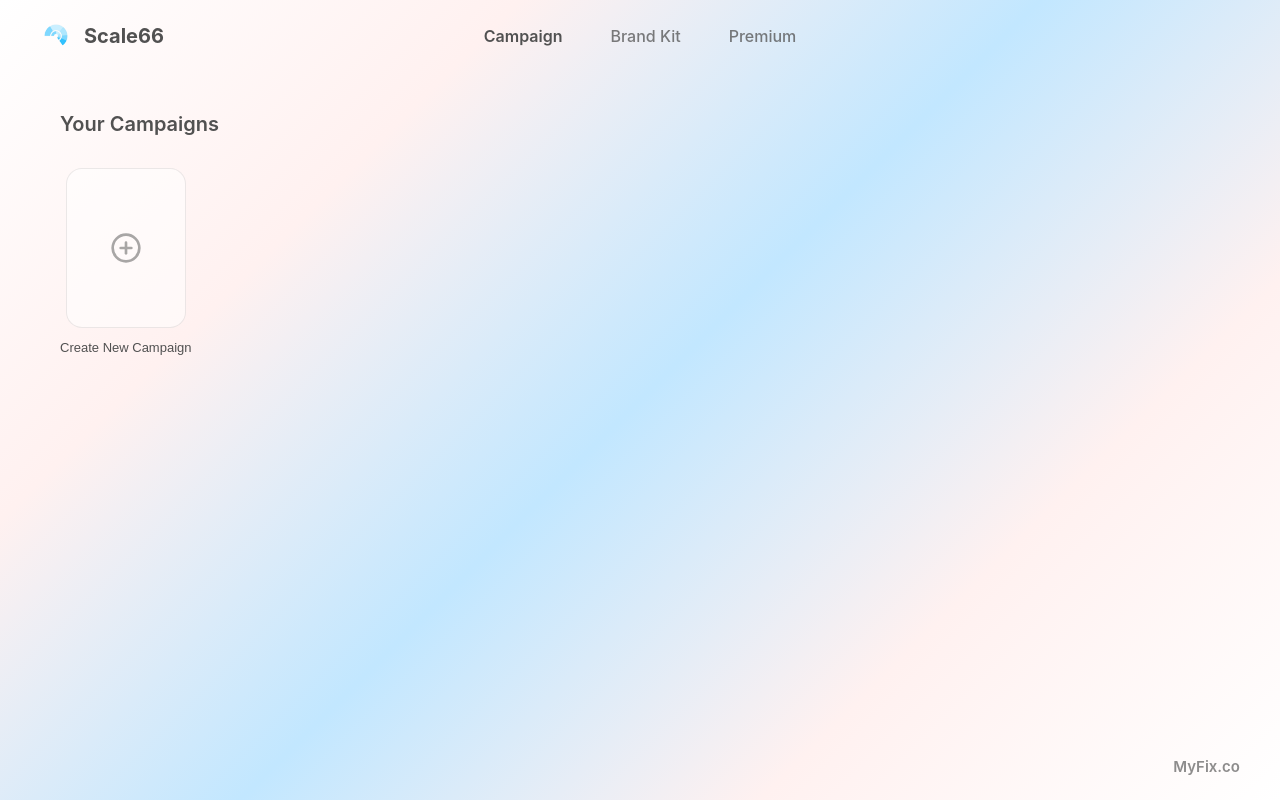
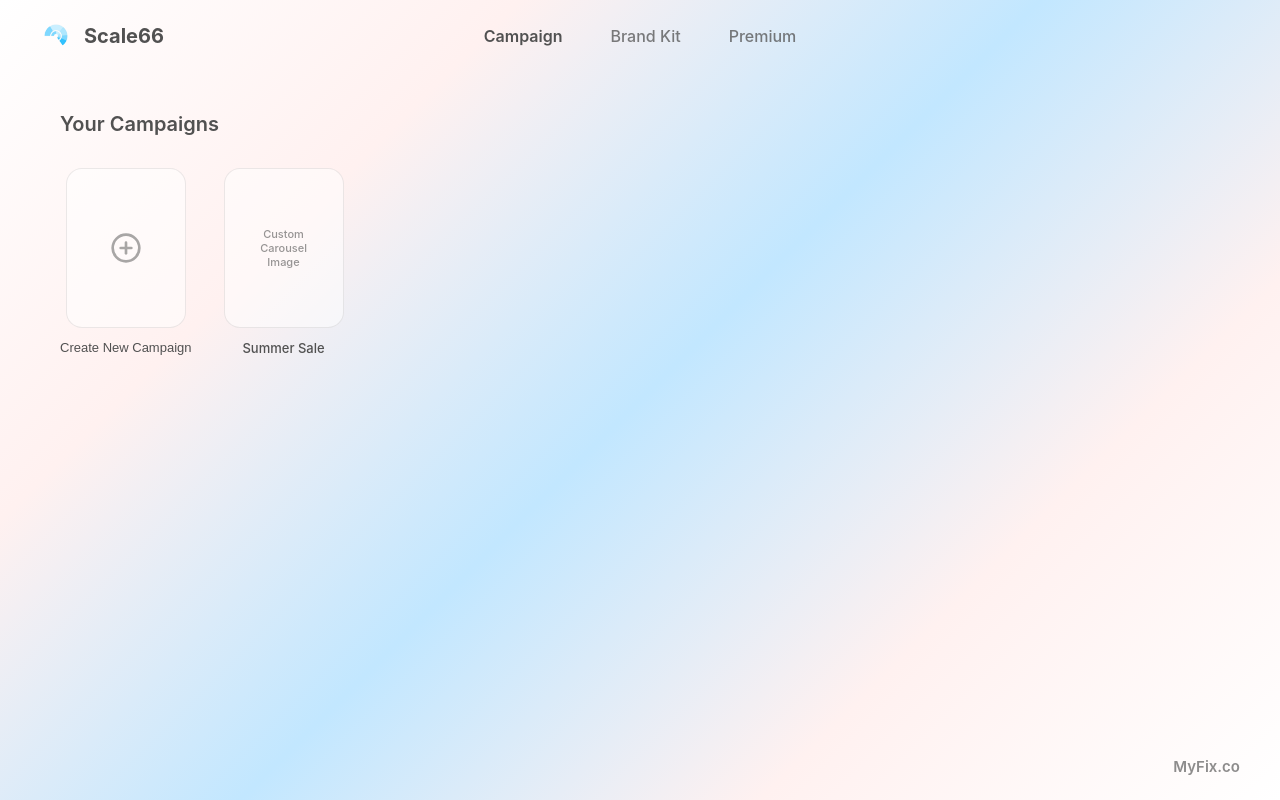
Before and after one commit to scale66-calvin-senior-project/scale66-frontend, a Next.js app in the folder frontend/: page /campaigns in a window 1280 px wide. Built offline with nearby package versions, Linux system fonts and the light colour scheme.

Commit message:
campaign container flips

```diff
--- a/frontend/src/features/campaigns/components/CampaignCard/CampaignCard.module.css
+++ b/frontend/src/features/campaigns/components/CampaignCard/CampaignCard.module.css
@@ -4,12 +4,28 @@
   align-items: center;
   gap: 12px;
   cursor: pointer;
-  position: relative;
+  perspective: 1000px;
 }
 
-.imageContainer {
+.cardInner {
   width: 120px;
   height: 160px;
+  position: relative;
+  transform-style: preserve-3d;
+  transition: transform 0.6s ease;
+}
+
+.cardInner.flipped {
+  transform: rotateY(180deg);
+}
+
+.cardFront,
+.cardBack {
+  position: absolute;
+  width: 100%;
+  height: 100%;
+  backface-visibility: hidden;
+  -webkit-backface-visibility: hidden;
   border-radius: 16px;
   background: rgba(255, 255, 255, 0.5);
   border: 1px solid rgba(0, 0, 0, 0.08);
@@ -17,15 +33,22 @@
   flex-direction: column;
   align-items: center;
   justify-content: center;
-  gap: 8px;
-  transition: transform 0.2s ease, box-shadow 0.2s ease, background 0.2s ease;
-  overflow: hidden;
+  transition: box-shadow 0.2s ease, background 0.2s ease;
 }
 
-.card:hover .imageContainer {
-  transform: translateY(-2px);
+.cardFront {
+  gap: 8px;
+}
+
+.card:hover .cardFront {
   box-shadow: 0 8px 24px rgba(0, 0, 0, 0.08);
   background: rgba(255, 255, 255, 0.7);
+}
+
+.cardBack {
+  transform: rotateY(180deg);
+  padding: 12px;
+  gap: 8px;
 }
 
 .placeholder {
@@ -42,6 +65,7 @@
   width: 100%;
   height: 100%;
   object-fit: cover;
+  border-radius: 16px;
 }
 
 .name {
@@ -55,8 +79,44 @@
   white-space: nowrap;
 }
 
+.actionButton {
+  width: 100%;
+  padding: 10px 16px;
+  font-size: 13px;
+  font-weight: 500;
+  color: #515151;
+  background: rgba(255, 255, 255, 0.6);
+  border: 1px solid rgba(0, 0, 0, 0.06);
+  border-radius: 8px;
+  cursor: pointer;
+  transition: background 0.15s ease, transform 0.15s ease;
+}
+
+.actionButton:hover {
+  background: rgba(255, 255, 255, 0.9);
+  transform: scale(1.02);
+}
+
+.postButton {
+  background: rgba(102, 197, 135, 0.15);
+  border-color: rgba(102, 197, 135, 0.3);
+}
+
+.postButton:hover {
+  background: rgba(102, 197, 135, 0.25);
+}
+
+.deleteButton {
+  background: rgba(220, 53, 69, 0.1);
+  border-color: rgba(220, 53, 69, 0.2);
+}
+
+.deleteButton:hover {
+  background: rgba(220, 53, 69, 0.18);
+}
+
 @media (max-width: 768px) {
-  .imageContainer {
+  .cardInner {
     width: 100px;
     height: 140px;
   }
@@ -65,4 +125,9 @@
     font-size: 12px;
     max-width: 100px;
   }
+
+  .actionButton {
+    padding: 8px 12px;
+    font-size: 12px;
+  }
 }
--- a/frontend/src/features/campaigns/components/CampaignCard/CampaignCard.tsx
+++ b/frontend/src/features/campaigns/components/CampaignCard/CampaignCard.tsx
@@ -1,6 +1,6 @@
 "use client";
 
-import React from "react";
+import React, { useState } from "react";
 import Image from "next/image";
 import styles from "./CampaignCard.module.css";
 import type { CampaignCardProps } from "../../types";
@@ -9,19 +9,31 @@ import type { CampaignCardProps } from "../../types";
  * CampaignCard Component
  *
  * Displays a campaign card with thumbnail and name
- * Clicking opens the campaign details/canvas
+ * Clicking flips the card to show action options
  */
 export const CampaignCard: React.FC<CampaignCardProps> = ({
   campaign,
-  onClick,
+  onEdit,
+  onPost,
+  onDelete,
 }) => {
-  const handleClick = () => {
-    onClick?.(campaign);
+  const [isFlipped, setIsFlipped] = useState(false);
+
+  const handleCardClick = () => {
+    setIsFlipped(!isFlipped);
+  };
+
+  const handleAction = (e: React.MouseEvent, action: () => void) => {
+    e.stopPropagation();
+    action();
+    setIsFlipped(false);
   };
 
   return (
-    <div className={styles.card} onClick={handleClick}>
-      <div className={styles.imageContainer}>
+    <div className={styles.card} onClick={handleCardClick}>
+      <div className={`${styles.cardInner} ${isFlipped ? styles.flipped : ""}`}>
+        {/* Front of card */}
+        <div className={styles.cardFront}>
           {campaign.thumbnailUrl ? (
             <Image
               src={campaign.thumbnailUrl}
@@ -35,6 +47,29 @@ export const CampaignCard: React.FC<CampaignCardProps> = ({
             </span>
           )}
         </div>
+
+        {/* Back of card */}
+        <div className={styles.cardBack}>
+          <button
+            className={`${styles.actionButton} ${styles.postButton}`}
+            onClick={(e) => handleAction(e, () => onPost?.(campaign))}
+          >
+            Post
+          </button>
+          <button
+            className={styles.actionButton}
+            onClick={(e) => handleAction(e, () => onEdit?.(campaign))}
+          >
+            Edit
+          </button>
+          <button
+            className={`${styles.actionButton} ${styles.deleteButton}`}
+            onClick={(e) => handleAction(e, () => onDelete?.(campaign))}
+          >
+            Delete
+          </button>
+        </div>
+      </div>
       <span className={styles.name}>{campaign.name}</span>
     </div>
   );
--- a/frontend/src/features/campaigns/components/CampaignList/CampaignList.tsx
+++ b/frontend/src/features/campaigns/components/CampaignList/CampaignList.tsx
@@ -6,12 +6,19 @@ import Image from "next/image";
 import { useRouter } from "next/navigation";
 import { CampaignCard } from "../CampaignCard";
 import { CreateCampaignButton } from "../CreateCampaignButton";
-import { CampaignActionModal } from "../CampaignActionModal";
 import type { Campaign } from "../../types";
 import styles from "./CampaignList.module.css";
 
 // TODO: Replace with actual data fetching from API
-const mockCampaigns: Campaign[] = [];
+const mockCampaigns: Campaign[] = [
+  {
+    id: "1",
+    name: "Summer Sale",
+    slideCount: 3,
+    createdAt: new Date().toISOString(),
+    updatedAt: new Date().toISOString(),
+  },
+];
 
 /**
  * CampaignList Component
@@ -20,45 +27,26 @@ const mockCampaigns: Campaign[] = [];
  */
 export const CampaignList: React.FC = () => {
   const router = useRouter();
-  const [campaigns] = useState<Campaign[]>(mockCampaigns);
-  const [selectedCampaign, setSelectedCampaign] = useState<Campaign | null>(null);
-  const [modalPosition, setModalPosition] = useState({ x: 0, y: 0 });
-  const [isModalOpen, setIsModalOpen] = useState(false);
-
-  const handleCampaignClick = (campaign: Campaign) => {
-    // Navigate to canvas page with campaign
-    router.push(`/canvas/${campaign.id}`);
-  };
-
-  const handleCampaignRightClick = (e: React.MouseEvent, campaign: Campaign) => {
-    e.preventDefault();
-    setSelectedCampaign(campaign);
-    setModalPosition({ x: e.clientX, y: e.clientY });
-    setIsModalOpen(true);
-  };
+  const [campaigns, setCampaigns] = useState<Campaign[]>(mockCampaigns);
 
   const handleCreateCampaign = () => {
     // Navigate to canvas with new campaign
     router.push("/canvas/new");
   };
 
-  const handleEdit = () => {
-    if (selectedCampaign) {
-      router.push(`/canvas/${selectedCampaign.id}`);
-    }
-    setIsModalOpen(false);
+  const handleEdit = (campaign: Campaign) => {
+    router.push(`/canvas/${campaign.id}`);
   };
 
-  const handlePost = () => {
+  const handlePost = (campaign: Campaign) => {
     // TODO: Implement post functionality
-    console.log("Post campaign:", selectedCampaign);
-    setIsModalOpen(false);
+    console.log("Post campaign:", campaign);
   };
 
-  const handleDelete = () => {
-    // TODO: Implement delete functionality
-    console.log("Delete campaign:", selectedCampaign);
-    setIsModalOpen(false);
+  const handleDelete = (campaign: Campaign) => {
+    // TODO: Implement delete functionality with API
+    setCampaigns(campaigns.filter(c => c.id !== campaign.id));
+    console.log("Delete campaign:", campaign);
   };
 
   return (
@@ -90,15 +78,13 @@ export const CampaignList: React.FC = () => {
         <div className={styles.grid}>
           <CreateCampaignButton onClick={handleCreateCampaign} />
           {campaigns.map((campaign) => (
-            <div
+            <CampaignCard
               key={campaign.id}
-              onContextMenu={(e) => handleCampaignRightClick(e, campaign)}
-            >
-              <CampaignCard
-                campaign={campaign}
-                onClick={handleCampaignClick}
-              />
-            </div>
+              campaign={campaign}
+              onEdit={handleEdit}
+              onPost={handlePost}
+              onDelete={handleDelete}
+            />
           ))}
         </div>
       </main>
@@ -106,16 +92,6 @@ export const CampaignList: React.FC = () => {
       <footer className={styles.footer}>
         <span className={styles.footerBrand}>MyFix.co</span>
       </footer>
-
-      <CampaignActionModal
-        isOpen={isModalOpen}
-        onClose={() => setIsModalOpen(false)}
-        campaign={selectedCampaign}
-        position={modalPosition}
-        onEdit={handleEdit}
-        onPost={handlePost}
-        onDelete={handleDelete}
-      />
     </div>
   );
 };
```
Lines whose indentation alone changed are shown as unchanged.
